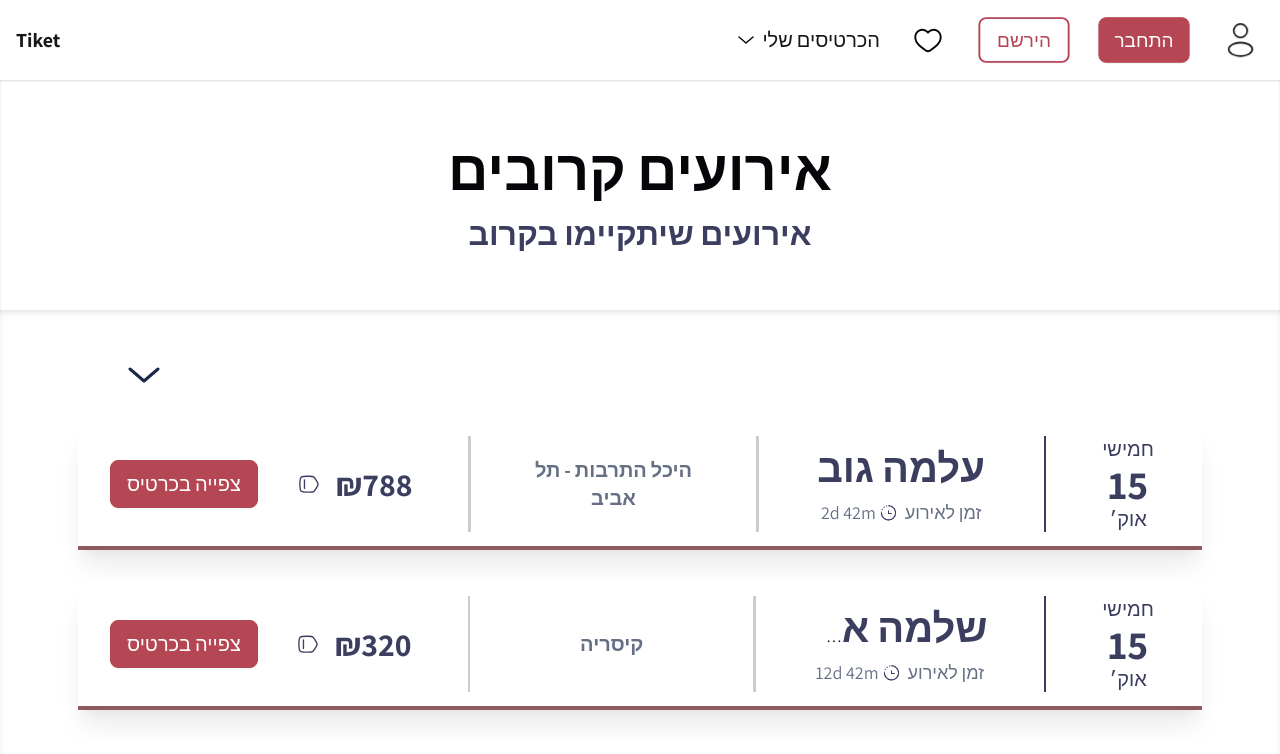
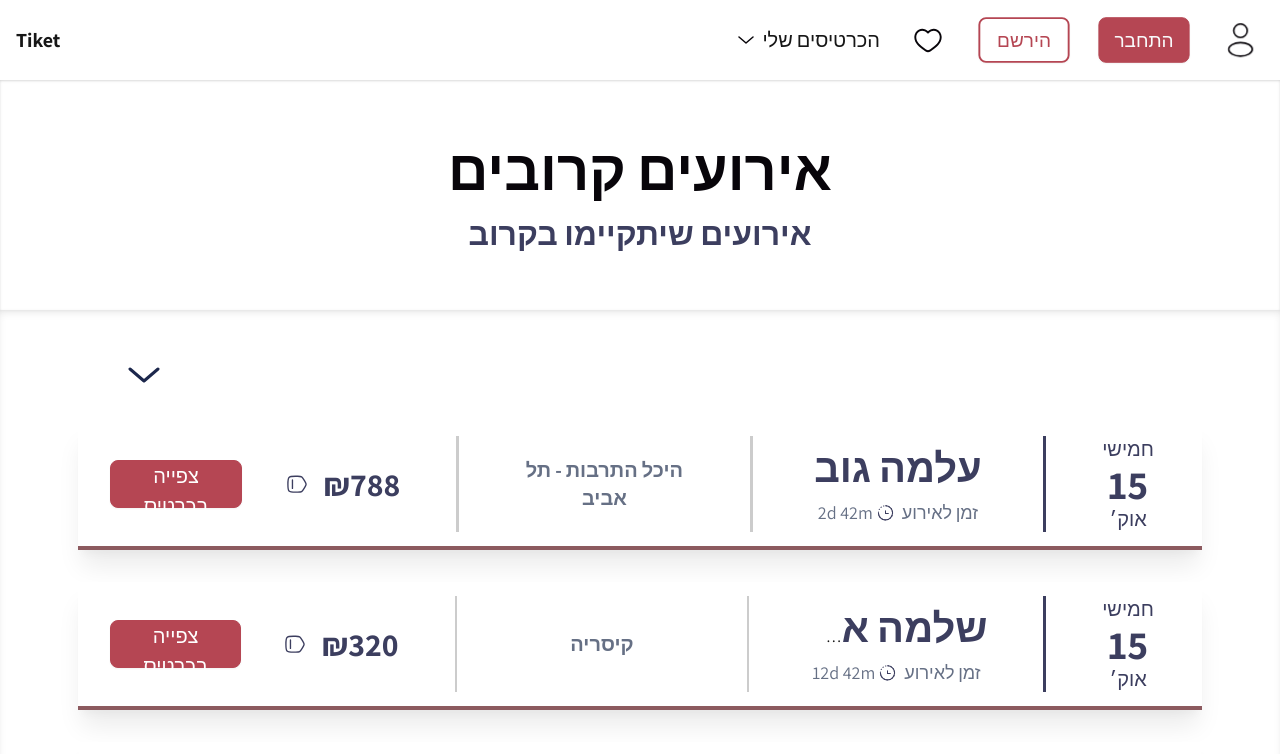
Before and after one commit to tiketuser/Tiket, a Next.js app: page /MyTickets in a window 1280 px wide. Shown: the top 754 px of the page. Built offline with nearby package versions, Linux system fonts and the light colour scheme.

Commit message:
added a link between MyTickets to EventPage

```diff
--- a/app/components/SingleCard/SingleCard.tsx
+++ b/app/components/SingleCard/SingleCard.tsx
@@ -2,6 +2,7 @@ import React from "react";
 import PriceIcon from "../../../public/images/Home Page/Web/Price Icon.svg";
 import TimeLeftIcon from "../../../public/images/Home Page/Web/TimeLeft.svg";
 import Image from "next/image";
+import Link from "next/link";
 
 interface SingleCardProps {
   imageSrc?: string;
@@ -88,9 +89,11 @@ const SingleCard: React.FC<SingleCardProps> = ({
         <Image src={PriceIcon} alt="Price icon" className="h-[40px] w-[21px]" />
       </div>
       {/* Action Button */}
+      <Link href="/EventPage">
       <button className="btn btn-primary w-auto h-11 text-white text-text-large font-normal">
         {buttonAction}
       </button>
+      </Link>
     </div>
   );
 };
```
